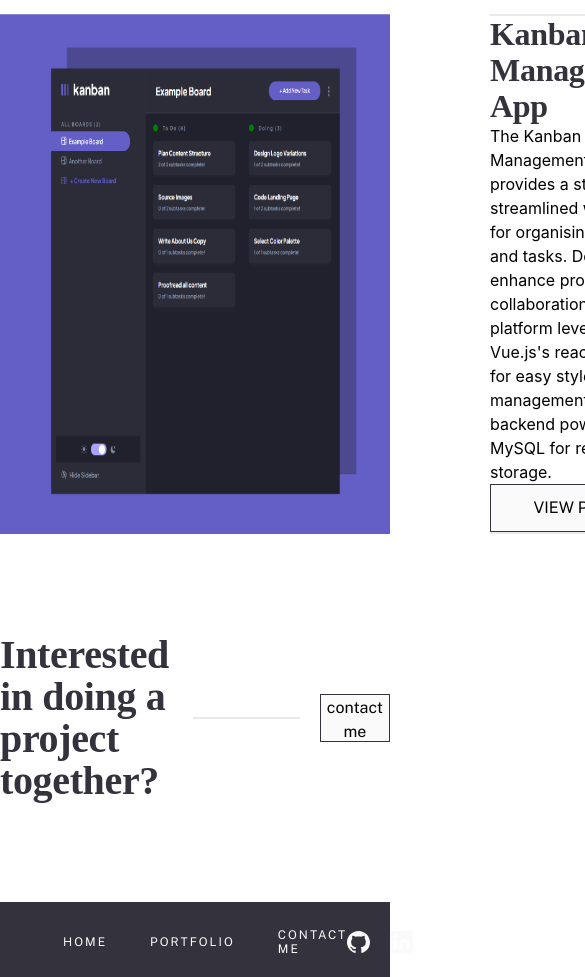
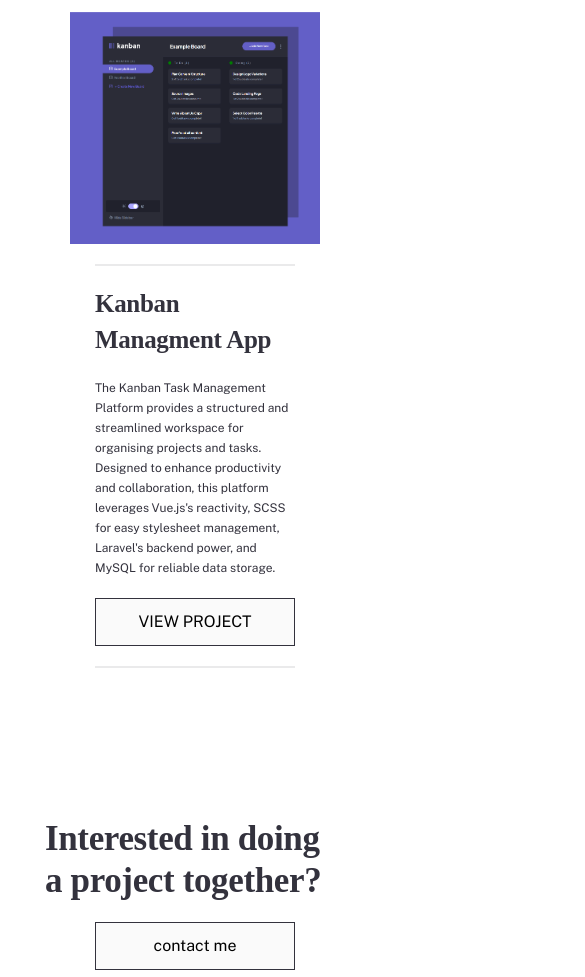
Before and after one commit to Kirsty02/portfolio, a React (Create React App) app: page /portfolio in a window 390 px wide. Shown: the part 1020-1997 px from the top of the page, 585 px wide, since content can reach past the window. Built offline with nearby package versions, Linux system fonts and the light colour scheme; a web font is replaced by a local one.

Commit message:
mobile design done

```diff
--- a/package.json
+++ b/package.json
@@ -3,6 +3,7 @@
   "version": "0.1.0",
   "private": true,
   "dependencies": {
+    "@formspree/react": "^2.5.1",
     "@testing-library/jest-dom": "^5.17.0",
     "@testing-library/react": "^13.4.0",
     "@testing-library/user-event": "^13.5.0",
--- a/src/components/Contact.jsx
+++ b/src/components/Contact.jsx
@@ -1,27 +1,13 @@
 import React, { useState } from 'react';
+import { useForm, ValidationError } from '@formspree/react';
 import gitHub from '../assets/icons/github.svg';
 import linkedIn from '../assets/icons/linkedin.svg';
 
 const Contact= () => {
-    const [name, setName] = useState('');
-    const [email, setEmail] = useState('');
-    const [message, setMessage] = useState('');
-
-    const handleSubmit = (event) => {
-        event.preventDefault();
-
-        // Form validation (optional)
-
-        // Submit form data (replace with your method)
-        console.log('Submitting form data:', { name, email, message });
-
-        // Reset form
-        setName('');
-        setEmail('');
-        setMessage('');
-      };
-
-
+    const [state, handleSubmit] = useForm("xleqblea");
+    if (state.succeeded) {
+        return  <p> email sent!</p>
+    }
     return (
         <div className="contact">
             <hr></hr>
@@ -51,22 +37,16 @@ const Contact= () => {
                 </div>
                 <div className='rightColumn '>
                     <form className="contact-form" onSubmit={handleSubmit}>
-                        <label><p className='body-1'>
-                            Name:
-                            <input type="text" value={name} onChange={(e) => setName(e.target.value)} required />
-                            </p>
-                        </label>
-                        <label>
-                            <p className='body-1'> Email:
-                            <input type="email" value={email} onChange={(e) => setEmail(e.target.value)} required />
-                            </p>
-                        </label>
-                        <label>
-                            Message:
-                            <textarea value={message} onChange={(e) => setMessage(e.target.value)} required />
-                        </label>
-                        <button className='primary-btn' type="submit">Send Message</button>
+                        <label htmlFor="email"> <p className='form-text'>Email Address</p></label>
+                        <input id="email"type="email" name="email" />
+                        <ValidationError prefix="Email" field="email"errors={state.errors} />
+                        <label htmlFor="message"><p className='form-text'>Message:</p></label>
+                        <textarea id="message"name="message"/>
+                        <ValidationError  prefix="Message"   field="message" errors={state.errors} />
+                        <button className='primary-btn'  type="submit" disabled={state.submitting}> Send Message</button>
                     </form>
+
+
                 </div>
             </div>
 
--- a/src/components/Home.jsx
+++ b/src/components/Home.jsx
@@ -1,12 +1,13 @@
-import React from 'react';
+import React, { useState, useEffect }  from 'react';
 import { useNavigate } from 'react-router-dom';
 import { Link, animateScroll as scroll } from 'react-scroll';
 import downArrows from '../assets/icons/down-arrows.svg';
-import avatarImg from '../assets/images/image-homepage-profile.jpg';
+import bannerImg from '../assets/images/image-homepage-hero.jpg';
 
 
 const Home = () => {
     const navigate = useNavigate();
+    const [isSmallScreen, setIsSmallScreen] = useState(false);
 
     const gotoAbout = () => {
         navigate('/your-desired-path');
@@ -15,10 +16,23 @@ const Home = () => {
         navigate('/contact');
     };
 
+    const handleResize = () => {
+        setIsSmallScreen(window.innerWidth < 500);
+    };
+    useEffect(() => {
+        handleResize();
+        window.addEventListener('resize', handleResize);
+        return () => window.removeEventListener('resize', handleResize);
+    }, []);
+
 
     return (
         <div className="home">
-            <div className='container hero'>
+            {isSmallScreen ? (
+                <div className='mobile-hero'>
+                <div>
+                    <img className='heroImg' src={bannerImg} alt="Avatar"/>
+                </div>
                 <div className='heroDiv'>
                     <h1> Hey, I'm Kirsty last and I love building beautiful websites</h1>
                     <button className='primary-btn'>
@@ -32,9 +46,28 @@ const Home = () => {
                         </p>
                     </button>
                 </div>
-            </div>
+                </div>
+            ) : (
+                <div className='container hero'>
+                <div className='heroDiv'>
+                    <h1> Hey, I'm Kirsty last and I love building beautiful websites</h1>
+                    <button className='primary-btn'>
+                    <div className='btnBox'>
+                        <img src={downArrows} alt="Down Arrows" />
+                    </div>
+                    <p>
+                        <Link to="about" spy={true} smooth={true}>
+                            Go to About
+                        </Link>
+                    </p>
+                    </button>
+                </div>
+                </div>
+            )}
             <div className='container about' id='about'>
-                <img className='avatar' src={avatarImg} alt="Avatar Img" />
+                <div className='avatar'>
+                </div>
+
                 <div className='aboutContainer'>
                     <hr></hr>
                     <h2> About Me</h2>
@@ -55,7 +88,7 @@ const Home = () => {
             <div className='contactBanner'>
                 <h2> Interested in doing a project together?</h2>
                 <hr></hr>
-                <button onClick={gotoContact} className='secondary-btn'>contact me </button>
+                <button onClick={gotoContact} className='secondary-btn'>CONTACT ME </button>
             </div>
         </div>
     );
--- a/src/components/PortfolioItem.jsx
+++ b/src/components/PortfolioItem.jsx
@@ -4,12 +4,15 @@ import { Link } from 'react-router-dom';
 
 const PortfolioItem = ({ title, description, imagePreview, id }) => {
     return (
-        <div className="portfolio-item about ">
-            <img src={imagePreview} alt={title} />
-            <div className='aboutContainer'>
+        <div className="portfolio-item">
+            <div className='imagePreview'>
+                <img src={imagePreview} alt={title} />
+            </div>
+
+            <div className='itemContainer'>
                 <hr></hr>
                 <h3>{title}</h3>
-                <p>{description}</p>
+                <p className='body-2'>{description}</p>
                 <Link to={`/project/${id}`}>
                     <button className="secondary-btn">VIEW PROJECT</button>
                 </Link>
--- a/src/styles/_contact.scss
+++ b/src/styles/_contact.scss
@@ -1,6 +1,24 @@
 .getInTouch{
     padding-top:50px;
 
+}
+
+
+.contact{
+  width: 100%;
+  padding:50px;
+  .columns{
+    display: flex;
+    flex-direction: column;
+    text-align: left;
+    .rightColumn{
+      min-width: 100%;
+      padding-bottom: 50px;
+    }
+    .leftColumn{
+      min-width: 100%;
+    }
+  }
 }
 .contact-form {
     display: flex;
@@ -31,3 +49,29 @@
     }
 
 }
+
+
+@media(max-width: 800px){
+  .contact{
+    padding-bottom: 50px;
+    padding:10px;
+
+    .columns{
+      display: flex;
+      flex-direction: column;
+      text-align: left;
+      gap:20px;
+      .rightColumn{
+        min-width: 100%;
+        padding-bottom: 50px !important;
+
+      }
+      .leftColumn{
+        min-width: 100%;
+        padding-bottom: 30px !important;
+
+      }
+    }
+  }
+
+}
--- a/src/styles/_home.scss
+++ b/src/styles/_home.scss
@@ -3,7 +3,8 @@
     background-size: cover;
     background-position: center;
     background-repeat: no-repeat;
-    height: 600px;
+    min-height: 600px;
+    max-width: 1071px;
     position: relative;
 }
 
@@ -18,7 +19,8 @@
     flex-direction: column;
     justify-content: flex-end;
     align-content: start;
-    gap: 30px;
+    gap: 50px;
+
 }
 
 .about{
@@ -29,17 +31,15 @@
     padding-bottom: 100px;
 }
 
-.about:nth-child(odd){
-    display: flex;
-    flex-direction: row-reverse;
-    justify-content: left;
-    gap: 100px;
-    padding-top: 100px;
-    padding-bottom: 100px;
-}
+
 
 .avatar{
     height: 500px;
+    width: 400px;
+    background-image: url('../assets/images/image-homepage-profile.jpg');
+    background-size: cover;
+    background-position: center;
+    background-repeat: no-repeat;
 }
 
 .aboutContainer{
@@ -47,7 +47,7 @@
     flex-direction: column;
     align-items: start;
     justify-content: space-around;
-    width: 380px;
+    max-width: 380px;
 
 }
 
@@ -68,3 +68,87 @@ hr{
         max-width: 534px;
     }
 }
+
+.mobile-hero{
+    display: none;
+}
+
+//Tablet Styles
+@media (max-width: 1024px) {
+
+    .heroDiv{
+        height: 278px;
+        max-width: 514px;
+        gap: 30px;
+        h1{
+            font-size: 40px;
+            line-height: 42px;
+            letter-spacing: -0.357px;
+        }
+    }
+    .aboutContainer, .avatar{
+        max-width: 350px;
+        flex: 1;
+    }
+    .contactBanner{
+        width: 80%;
+        margin: auto;
+        h2{
+            max-width: 300px;
+            font-size: 35px;
+
+        }
+
+    }
+}
+
+@media(max-width: 750px){
+    .about{
+        flex-direction: column;
+        align-items: center;
+        gap: 30px;
+        .aboutContainer, .avatar{
+            max-width: 400px;
+            min-height: 500px;
+            flex: 1;
+        }
+    }
+
+}
+
+@media (max-width: 500px) {
+    .hero{
+        display: none;
+
+    }
+    .mobile-hero{
+        display: block;
+        width: 100%;
+        display: flex;
+        flex-direction: column;
+        gap: 20px;
+        height: fit-content ;
+        .heroImg{
+            width: 100%;
+        }
+        .heroDiv{
+            width: 100%;
+            position: relative;
+        }
+    }
+
+    .contactBanner{
+        width: 100%;
+        flex-direction: column;
+        h2{
+            max-width: 300px;
+            font-size: 35px;
+        }
+        hr{
+            display: none;
+        }
+
+    }
+
+
+}
--- a/src/styles/_mixins.scss
+++ b/src/styles/_mixins.scss
@@ -1,8 +1,9 @@
 @mixin button_style{
-    width: 200px;
+    width: fit-content;
     height: 48px;
     border: none;
-    font-family: $ff-secondary
+    font-family: $ff-secondary;
+    min-width: 200px;
 
 }
 
@@ -14,6 +15,7 @@
     justify-content: center;
     position: relative;
     color: $secondary-white;
+
     .btnBox{
         width: 48px;
         height: 48px;
@@ -39,6 +41,9 @@
     @include  button_style;
     background-color: $secondary-white;
     border: 1px solid $primary-grey;
+    padding-right: 10px;
+    padding-left: 10px;
+
 }
 
 .secondary-btn:hover{
--- a/src/styles/_portfolio.scss
+++ b/src/styles/_portfolio.scss
@@ -1,4 +1,27 @@
 
+.portfolio-item{
+  display: flex;
+  gap: 100px;
+  align-items: center;
+  padding-top: 50px;
+  .imagePreview{
+    flex:1;
+
+  }
+  .itemContainer{
+    flex: 1;
+    height: 100%;
+    display: flex;
+    flex-direction: column;
+    gap: 50px;
+
+  }
+
+}
+
+.portfolio-item:nth-child(odd){
+  flex-direction: row-reverse;
+}
 
 .banner{
   margin: auto;
@@ -24,7 +47,7 @@
 }
 
 .rightColumn{
-  width: 635px;
+  max-width: 635px;
   padding-bottom: 100px;
   h3, p{
     padding-bottom: 28px;
@@ -34,3 +57,50 @@
 .static{
   padding-bottom: 20px;
 }
+.contactBanner{
+  margin-top: 100px;
+}
+@media(max-width: 1111px){
+  .portfolio-item{
+    gap:30px;
+    padding:50px;
+    h3{
+      font-size: 25px;
+    }
+    .body-2{
+      font-size: 12px;
+      line-height: 20px;
+    }
+    .itemContainer{
+      gap: 20px;
+
+    }
+  }
+  .columns{
+    flex-direction: column-reverse;
+    align-items: center;
+    .leftColumn{
+      min-width: 60%;
+
+    }
+  }
+
+}
+@media(max-width: 820px){
+  .portfolio-item, .portfolio-item:nth-child(odd){
+    margin: auto;
+    display: flex;
+    flex-direction: column;
+    gap: 20px;
+    .itemContainer{
+      justify-content: center;
+      align-items: center;
+      padding-left: 30px;
+      padding-right: 30px;
+    }
+  }
+  .banner {
+    padding-bottom: 50px;
+  }
+
+}
--- a/src/styles/style.scss
+++ b/src/styles/style.scss
@@ -6,8 +6,9 @@
 @import './portfolio';
 @import './contact';
 .container{
-    max-width: 1111px;
+    max-width: 1071px;
     margin: auto;
+
 }
 
 
@@ -48,3 +49,29 @@ footer{
     display: flex;
     gap: 20px;
 }
+
+.layout{
+    padding-left: 20px;
+    padding-right: 20px;
+}
+
+@media(max-width: 500px){
+    .socailList{
+        gap: 10px;
+        padding-top: 30px;
+    }
+    nav{
+        gap: 30px;
+    }
+    footer{
+        flex-direction: column;
+        height: fit-content;
+        padding-top: 20px;
+        padding-bottom:20px;
+        nav{
+            flex-direction: column;
+        }
+    }
+
+
+}
```
Also changed, not shown: src/assets/images/image-homepage-hero.jpg, 1 other file (tests, documents, lock files or other folders).
